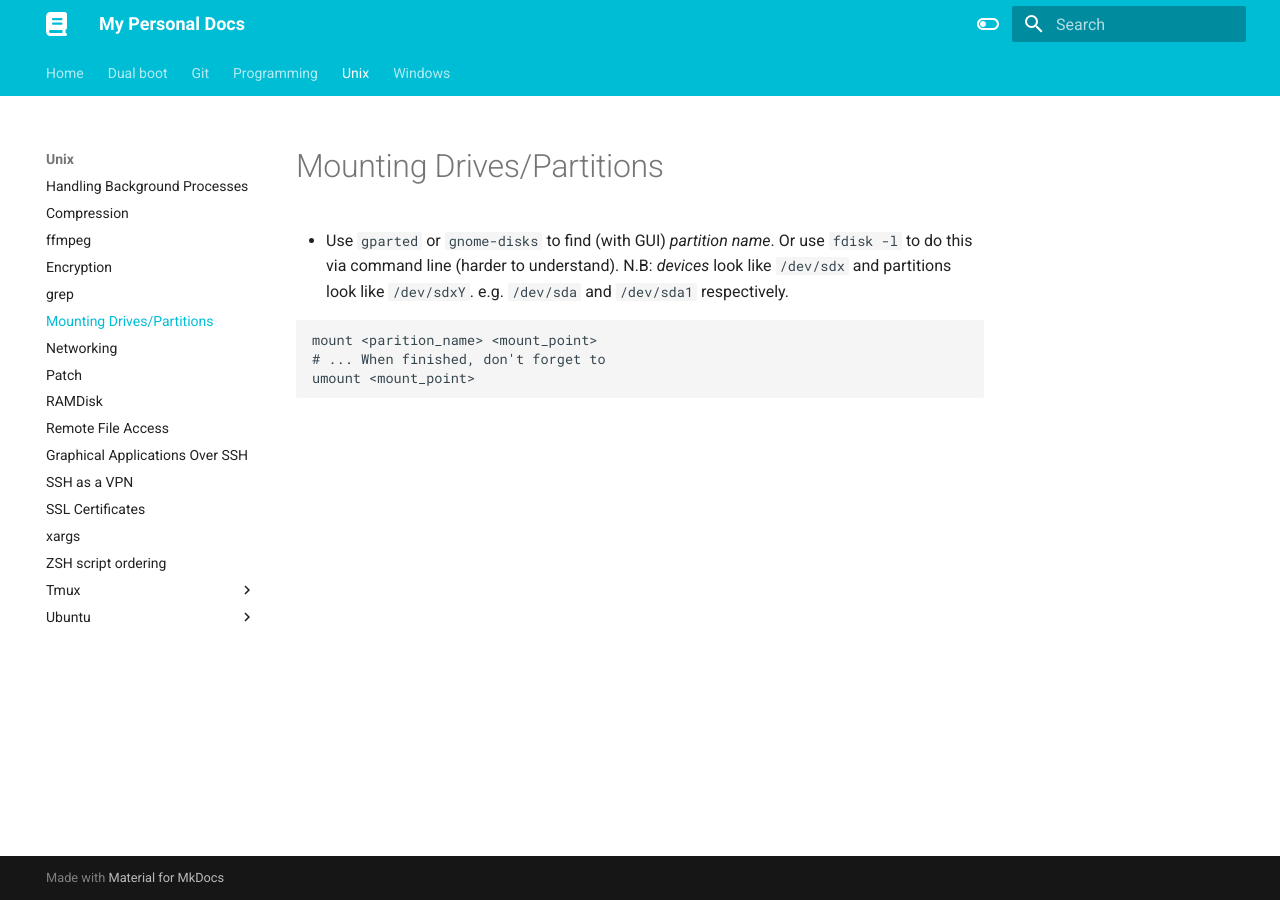
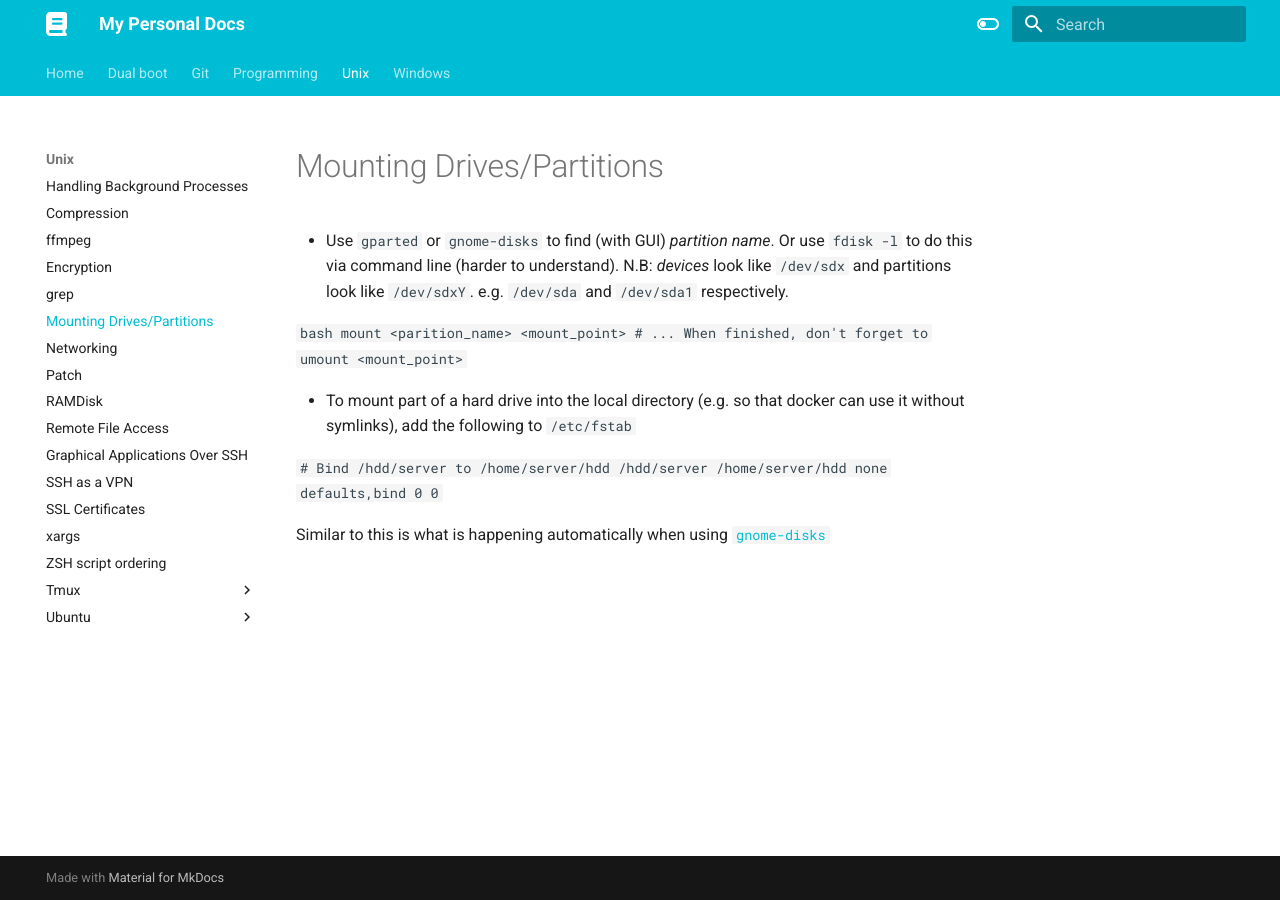
Before and after one commit to jwblangley/docs, an MkDocs documentation site: the page built from docs/unix/mounting-drive-partitions.md, in a window 1280 px wide. Built offline with MkDocs 1.6.1 and Material for MkDocs 9.7.7, drawn with Linux system fonts in a browser that asks for light colours.

Commit message:
Update mounting-drive-partitions.md

````diff
--- a/docs/unix/mounting-drive-partitions.md
+++ b/docs/unix/mounting-drive-partitions.md
@@ -1,7 +1,18 @@
 # Mounting Drives/Partitions
+
 * Use `gparted` or `gnome-disks` to find (with GUI) *partition name*. Or use `fdisk -l` to do this via command line (harder to understand). N.B: *devices* look like `/dev/sdx` and partitions look like `/dev/sdxY`. e.g. `/dev/sda` and `/dev/sda1` respectively.
-```bash
-mount <parition_name> <mount_point>
-# ... When finished, don't forget to
-umount <mount_point>
-```
+
+  ```bash
+  mount <parition_name> <mount_point>
+  # ... When finished, don't forget to
+  umount <mount_point>
+  ```
+
+* To mount part of a hard drive into the local directory (e.g. so that docker can use it without symlinks), add the following to `/etc/fstab`
+
+  ```
+  # Bind /hdd/server to /home/server/hdd
+  /hdd/server /home/server/hdd none defaults,bind 0 0
+  ```
+
+  Similar to this is what is happening automatically when using [`gnome-disks`](./ubuntu/automatic-mount-on-boot.md)
````
